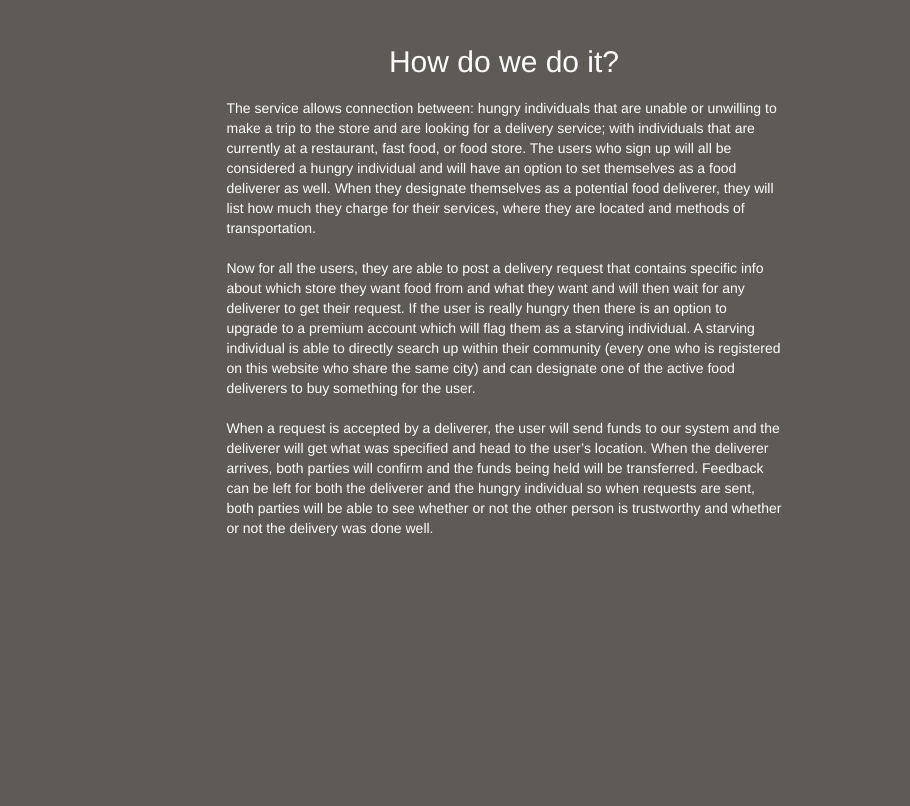
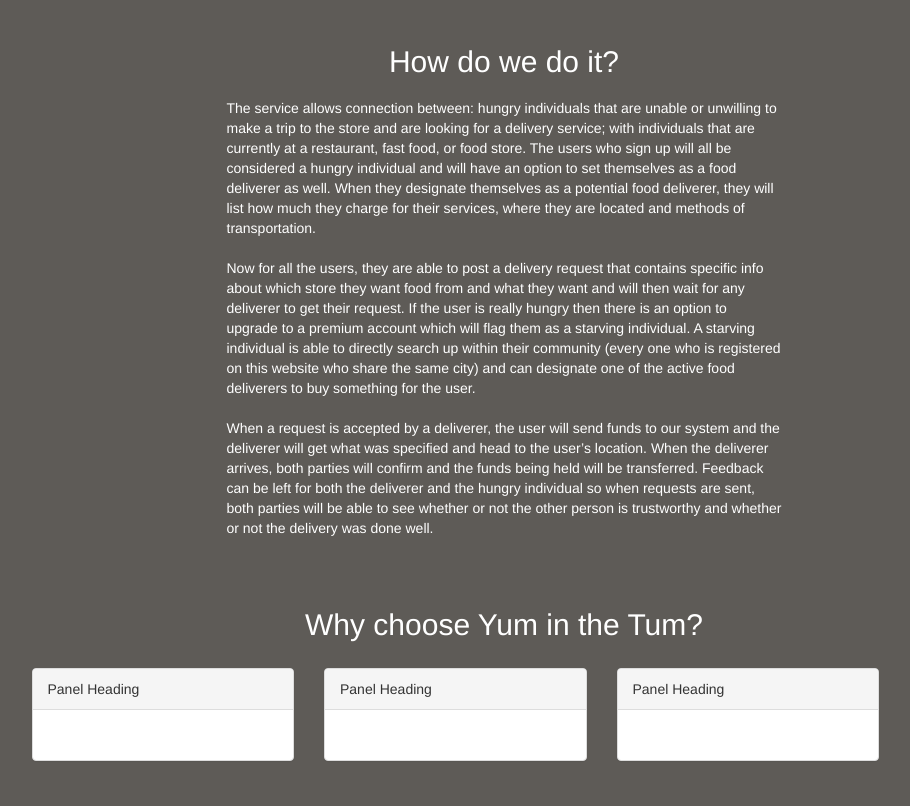
Before and after one commit to CSC309-A4/Assignment4, a plain HTML site: page Part1/a4p1/index.html in a window 1280 px wide. Shown: the part 733-1539 px from the top of the page, without its empty margins (136-1046 px from the left). Before the commit the page ends 1316 px from the top, so only its background shows below. Drawn offline with nearby package versions, Linux system fonts and the light colour scheme.

Commit message:
Added panels at the bottom, still needs fixing though

```diff
--- a/Part1/a4p1/index.html
+++ b/Part1/a4p1/index.html
@@ -58,7 +58,7 @@
 
   <section class="infoBody" id="what">
     <div class="container">
-      <div class="row info1">
+      <div class="row">
         <div class="col-md-6 col-md-offset-3">
           <h2 class="text-center">What do we do?</h2>
           <br>
@@ -70,7 +70,7 @@
 
   <section class="infoBody" id="how">
     <div class="container">
-      <div class="row info1">
+      <div class="row">
         <div class="col-md-6 col-md-offset-3">
           <h2 class="text-center">How do we do it?</h2>
           <br>
@@ -83,6 +83,43 @@
     </div>
   </section>
 
+  <section class="infoBody" id="advantages">
+    <div class="container">
+      <div class="row">
+        <div class="col-md-6 col-md-offset-3">
+          <h2 class="text-center">Why choose Yum in the Tum?</h2>
+        </div>
+        <br><br><br>
+      </div> <!--End of header row-->
+      <div class="row">
+        <div class="col-md-3 col-sm-offset-1">
+          <div class="panel panel-default">
+            <div class="panel-heading">Panel Heading</div>
+            <div class="panel-body">Panel Content</div>
+          </div>
+        </div>
+        <div class="col-md-3">
+          <div class="panel panel-default">
+            <div class="panel-heading">Panel Heading</div>
+            <div class="panel-body">Panel Content</div>
+          </div>
+        </div>
+        <div class="col-md-3">
+          <div class="panel panel-default">
+            <div class="panel-heading">Panel Heading</div>
+            <div class="panel-body">Panel Content</div>
+          </div>
+        </div>
+      </div> <!--End of panel row-->
+  </section>
+
+  <!-- Advantages
+-convenient
+-food anywhere anytime (as long as the restaurant is open)
+-wider variety of restaurant than competitors
+
+  -->
+
   <script src="https://ajax.googleapis.com/ajax/libs/jquery/1.12.0/jquery.min.js"></script>
   <script src="http://maxcdn.bootstrapcdn.com/bootstrap/3.3.6/js/bootstrap.min.js"></script>
 
--- a/Part1/a4p1/style.css
+++ b/Part1/a4p1/style.css
@@ -37,12 +37,13 @@
   background-size:100% auto; /*full width background*/
 }
 
-.jumbotron {
+
+/*.jumbotron {
   height: 500px;
   color: white;
   text-shadow: #444 0 1px 1px;
   background:transparent;
-}
+}*/
 
 /*Background for sections*/
  #first {
```
